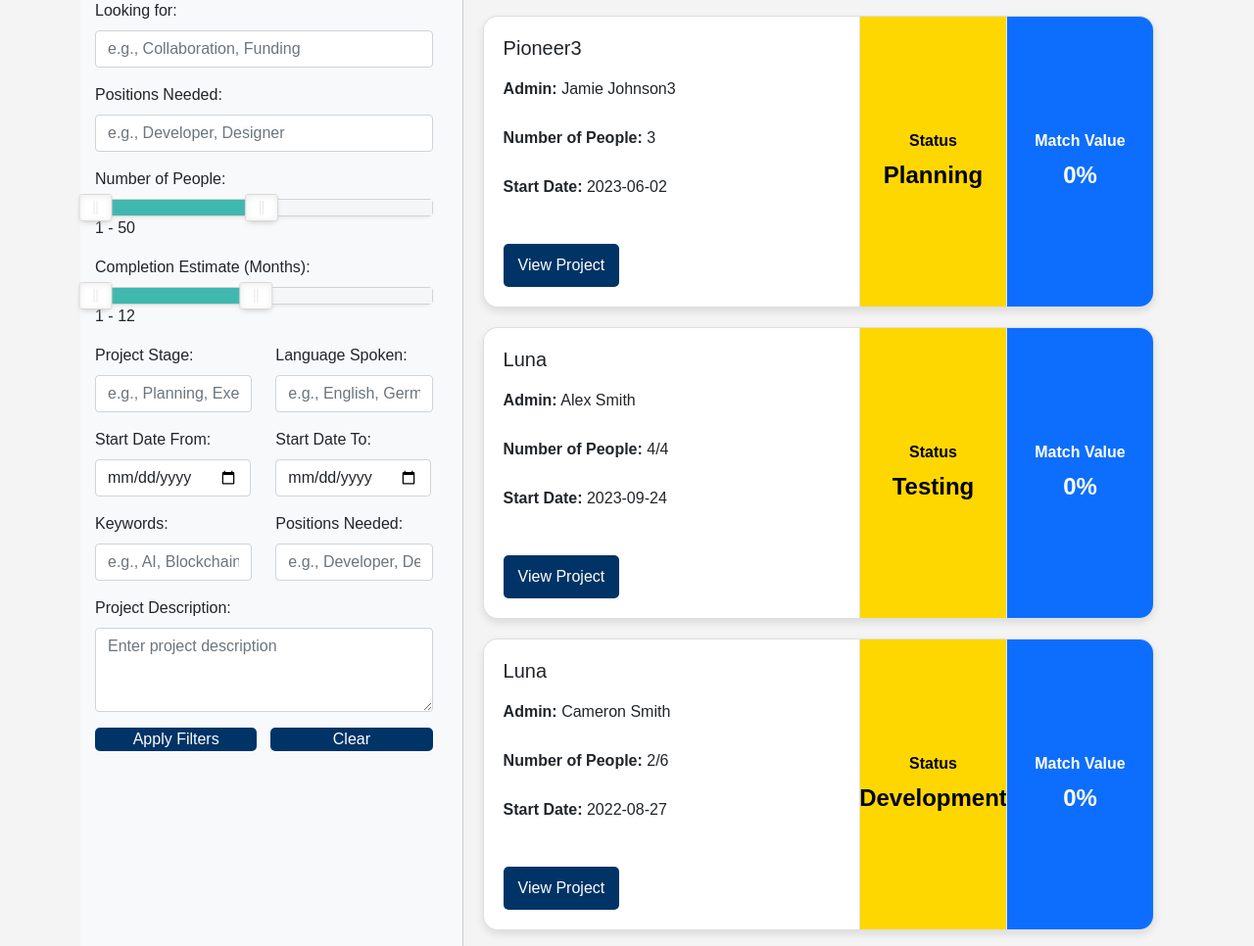
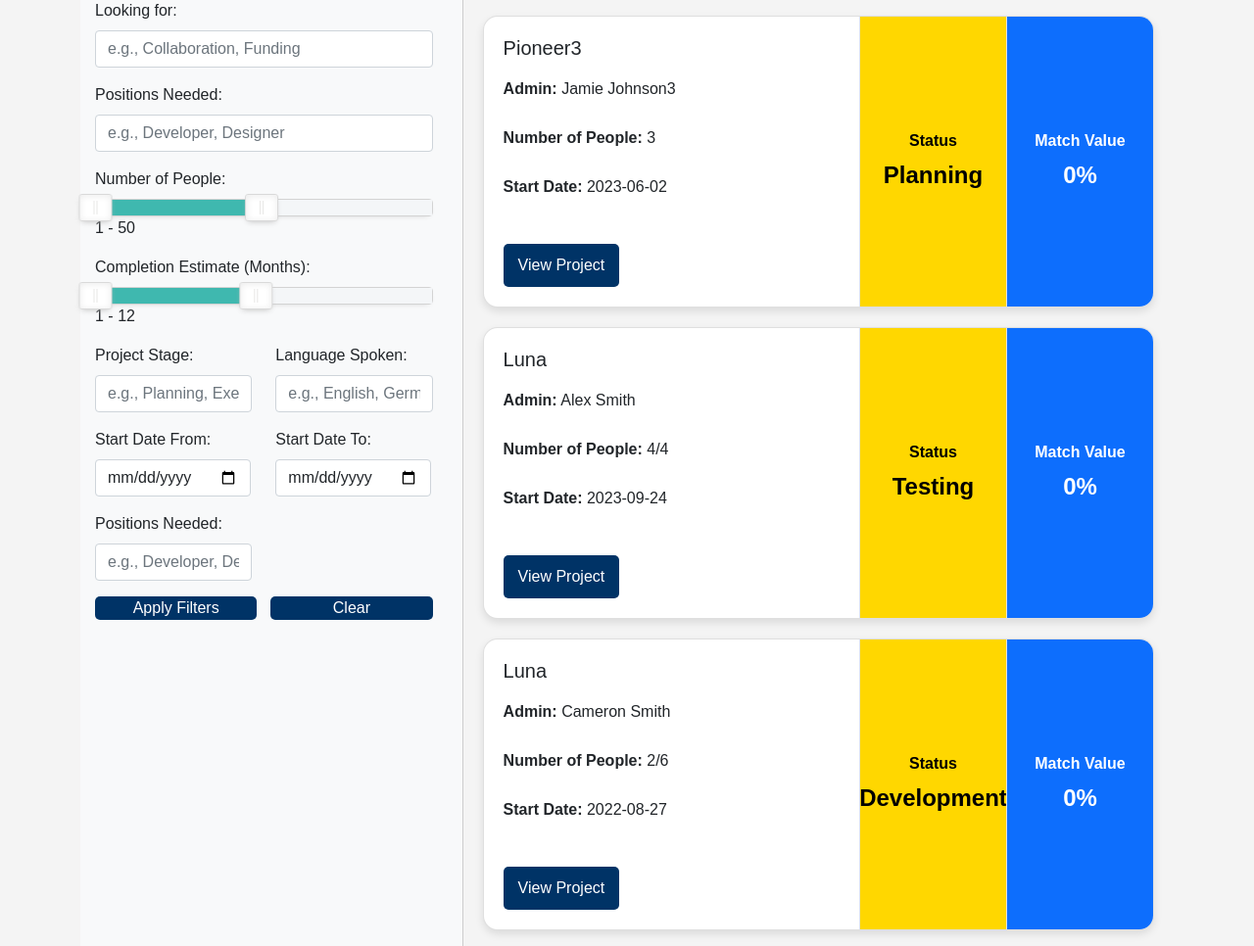
Before and after one commit to tomvlt1/Datastructures, a Flask app: page /projects/ in a window 1280 px wide. Shown: the part 199-1165 px from the top of the page at 98% size. Run offline with Flask 3, Linux system fonts and the light colour scheme; some libraries are stand-ins or nearby versions.

Commit message:
Removed Project description and keywords filter

```diff
--- a/app/templates/projects.html
+++ b/app/templates/projects.html
@@ -324,12 +324,7 @@
 
         <!-- Keywords and Positions Needed -->
         <div class="row">
-          <div class="col-md-6">
-            <div class="mb-3">
-              <label for="keywords" class="form-label">Keywords:</label>
-              <input type="text" id="keywords" name="keywords" class="form-control" placeholder="e.g., AI, Blockchain">
-            </div>
-          </div>
+
           <div class="col-md-6">
             <div class="mb-3">
               <label for="positions_needed" class="form-label">Positions Needed:</label>
@@ -339,14 +334,6 @@
         </div>
 
         <!-- Project Description -->
-        <div class="row">
-          <div class="col-md-12">
-            <div class="mb-3">
-              <label for="project_description" class="form-label">Project Description:</label>
-              <textarea id="project_description" name="project_description" class="form-control" rows="3" placeholder="Enter project description"></textarea>
-            </div>
-          </div>
-        </div>
 
         <!-- Buttons -->
         <div class="d-flex justify-content-between">
```
